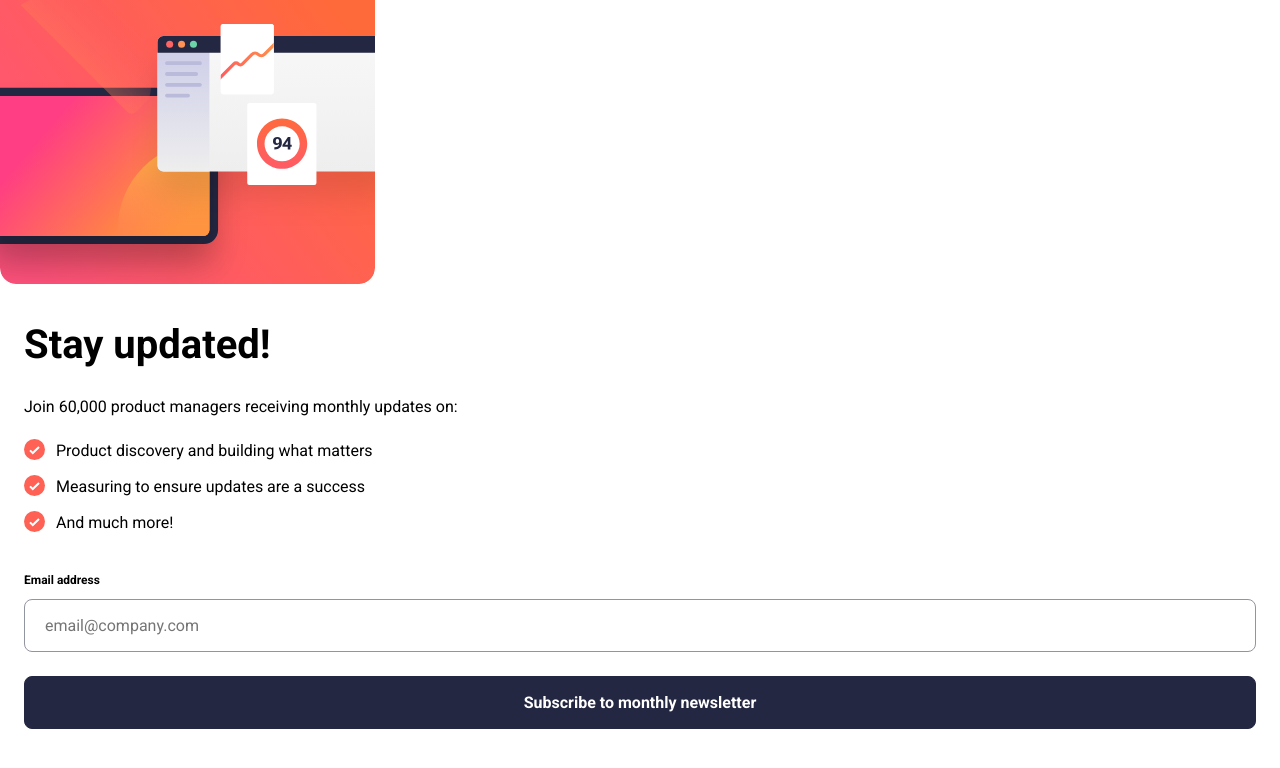
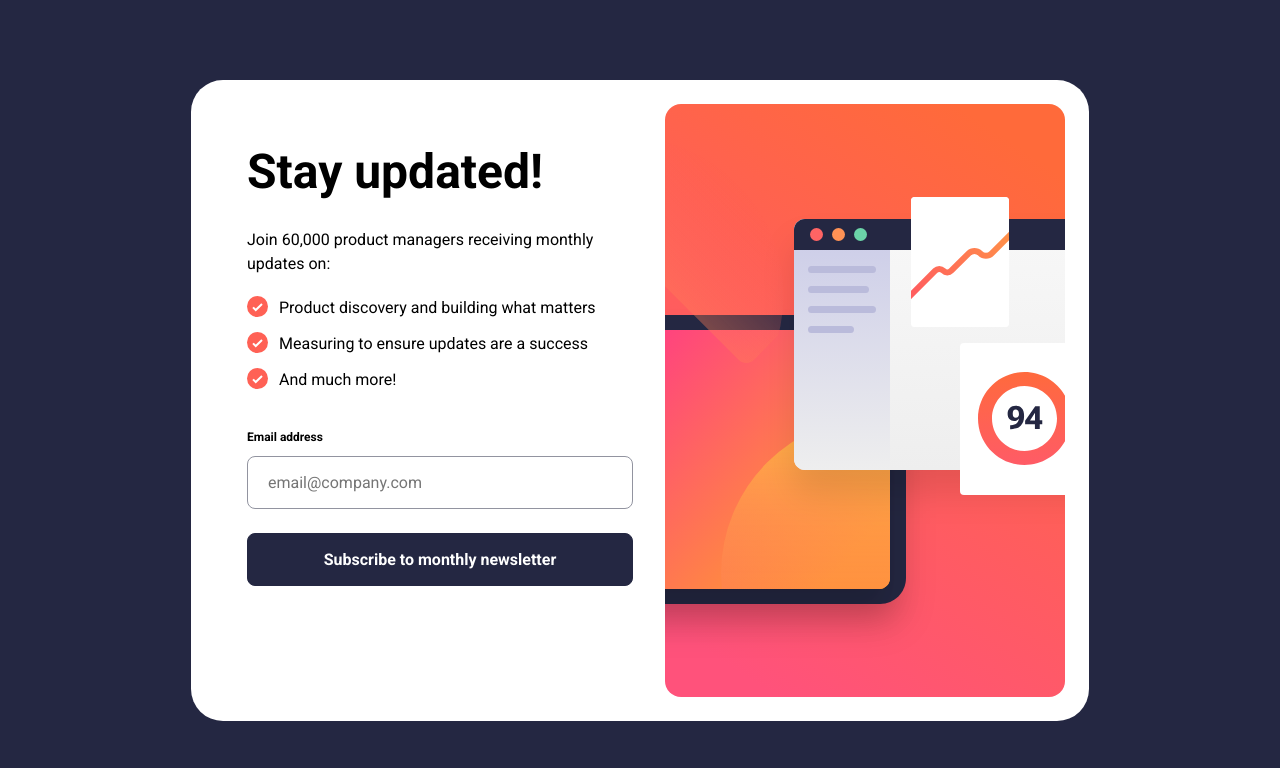
Before and after one commit to Daniel-Livingston/fm-newsletter-signup-with-success, a SvelteKit app: page / in a window 1280 px wide. Shown: the top 768 px of the page. Built offline with nearby package versions, Linux system fonts and the light colour scheme.

Commit message:
Add basic desktop styles and responsiveness

```diff
--- a/src/routes/+page.svelte
+++ b/src/routes/+page.svelte
@@ -7,9 +7,10 @@
 </svelte:head>
 
 <main>
-	<img src="/illustration-sign-up-mobile.svg" alt="" />
+	<img class="mobile-banner" src="/illustration-sign-up-mobile.svg" alt="" />
 
 	<div class="content">
+		<div class="desktop-left">
 			<h1>Stay updated!</h1>
 
 			<p>Join 60,000 product managers receiving monthly updates on:</p>
@@ -29,9 +30,18 @@
 				<button type="submit">Subscribe to monthly newsletter</button>
 			</form>
 		</div>
+
+		<div class="desktop-right">
+			<img class="desktop-banner" src="/illustration-sign-up-desktop.svg" alt="" />
+		</div>
+	</div>
 </main>
 
 <style>
+	img.mobile-banner {
+		width: 100%;
+	}
+
 	div.content {
 		padding: 1.5rem;
 	}
@@ -96,4 +106,61 @@
 		padding: 1rem 1.25rem;
 		width: 100%;
 	}
+
+	img.desktop-banner {
+		display: none;
+	}
+
+	/* Desktop styles. */
+	@media (min-width: 48em) {
+		:global(html) {
+			height: 100%;
+		}
+
+		:global(body) {
+			background-color: var(--dark-slate);
+			height: 100%;
+		}
+
+		:global(main) {
+			display: grid;
+			height: 100%;
+			padding: 1rem;
+			place-content: center;
+		}
+
+		img.mobile-banner {
+			display: none;
+		}
+
+		div.content {
+			border-radius: 2rem;
+			display: flex;
+			background-color: var(--white);
+		}
+
+		div.desktop-left,
+		div.desktop-right {
+			flex: 1 1 100%;
+		}
+
+		div.desktop-left {
+			max-width: 450px;
+			padding: 2rem;
+		}
+
+		div.desktop-right {
+			align-self: center;
+			max-width: 400px;
+		}
+
+		h1 {
+			font-size: 3rem;
+		}
+
+		img.desktop-banner {
+			display: block;
+			width: 100%;
+		}
+	}
 </style>
```
Lines whose indentation alone changed are shown as unchanged.
